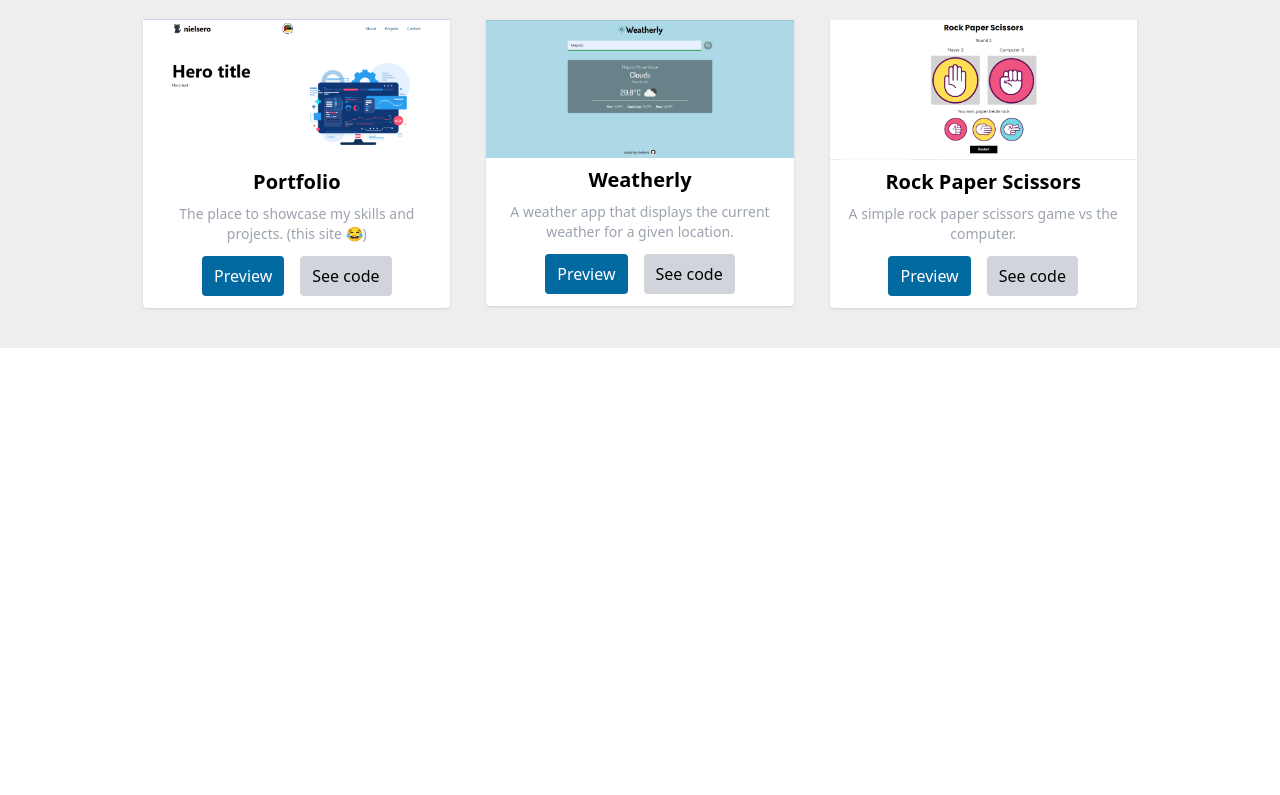
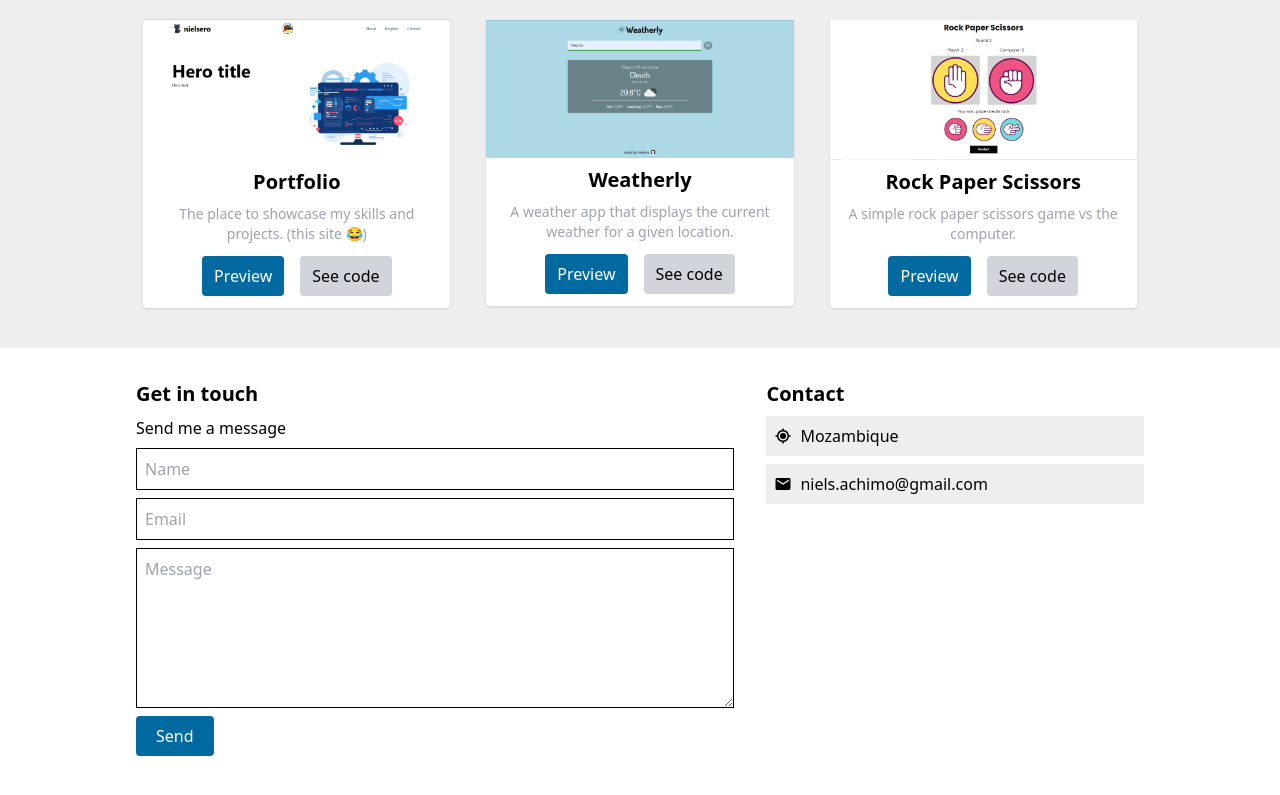
Before and after one commit to nielsero/portfolio, a React (Vite) app: page / in a window 1280 px wide. Shown: the part 913-1708 px from the top of the page. Before the commit the page ends 1325 px from the top, so only its background shows below. Built offline with nearby package versions, Linux system fonts and the light colour scheme.

Commit message:
Finish basic layout for contact section

```diff
--- a/src/components/layout/Contact.tsx
+++ b/src/components/layout/Contact.tsx
@@ -1,7 +1,46 @@
+import { BiCurrentLocation } from "react-icons/bi"
+import { MdEmail } from "react-icons/md"
+
 function Contact() {
   return (
     <section id="contacts" className="w-full p-4">
-      <div className="container max-w-5xl mx-auto"></div>
+      <div className="container max-w-5xl mx-auto flex flex-wrap justify-center">
+        <div className="w-[90%] md:w-[60%] py-4 px-2">
+          <form className="flex flex-col gap-2">
+            <h1 className="text-xl font-bold">Get in touch</h1>
+            <p>Send me a message</p>
+            <input
+              className="border p-2 border-black"
+              type="text"
+              placeholder="Name"
+            />
+            <input
+              className="border p-2 border-black"
+              type="email"
+              placeholder="Email"
+            />
+            <textarea
+              className="border p-2 h-40 border-black"
+              placeholder="Message"
+            ></textarea>
+
+            <div>
+              <button className="py-2 px-5 bg-sky-700 text-white rounded">
+                Send
+              </button>
+            </div>
+          </form>
+        </div>
+        <div className="w-[90%] md:w-[40%] py-4 px-2 md:pl-6">
+          <h1 className="text-xl font-bold">Contact</h1>
+          <div className="flex items-center gap-2 mt-2 bg-[#eeeeee] p-2 cursor-pointer hover:opacity-80">
+            <BiCurrentLocation size={18} /> <span>Mozambique</span>
+          </div>
+          <div className="flex items-center gap-2 mt-2 bg-[#eeeeee] p-2 cursor-pointer hover:opacity-80">
+            <MdEmail size={18} /> <span>niels.achimo@gmail.com</span>
+          </div>
+        </div>
+      </div>
     </section>
   )
 }
```
